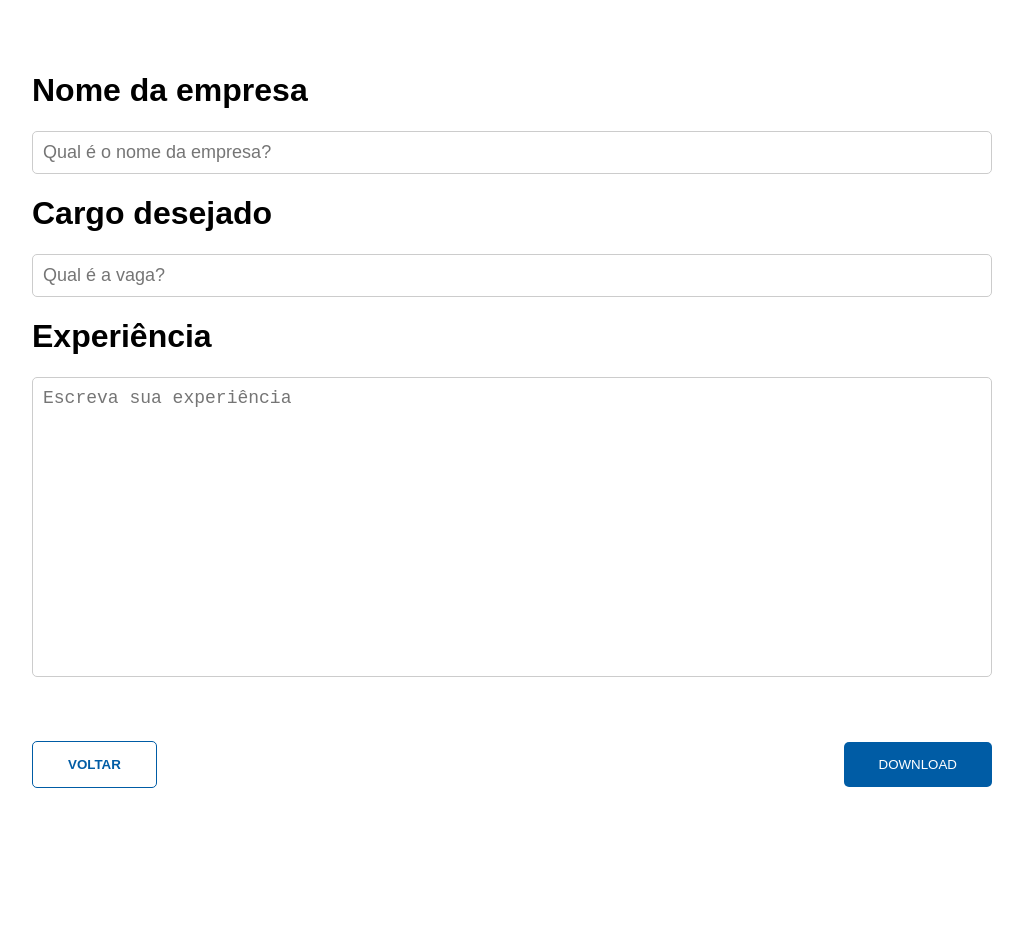
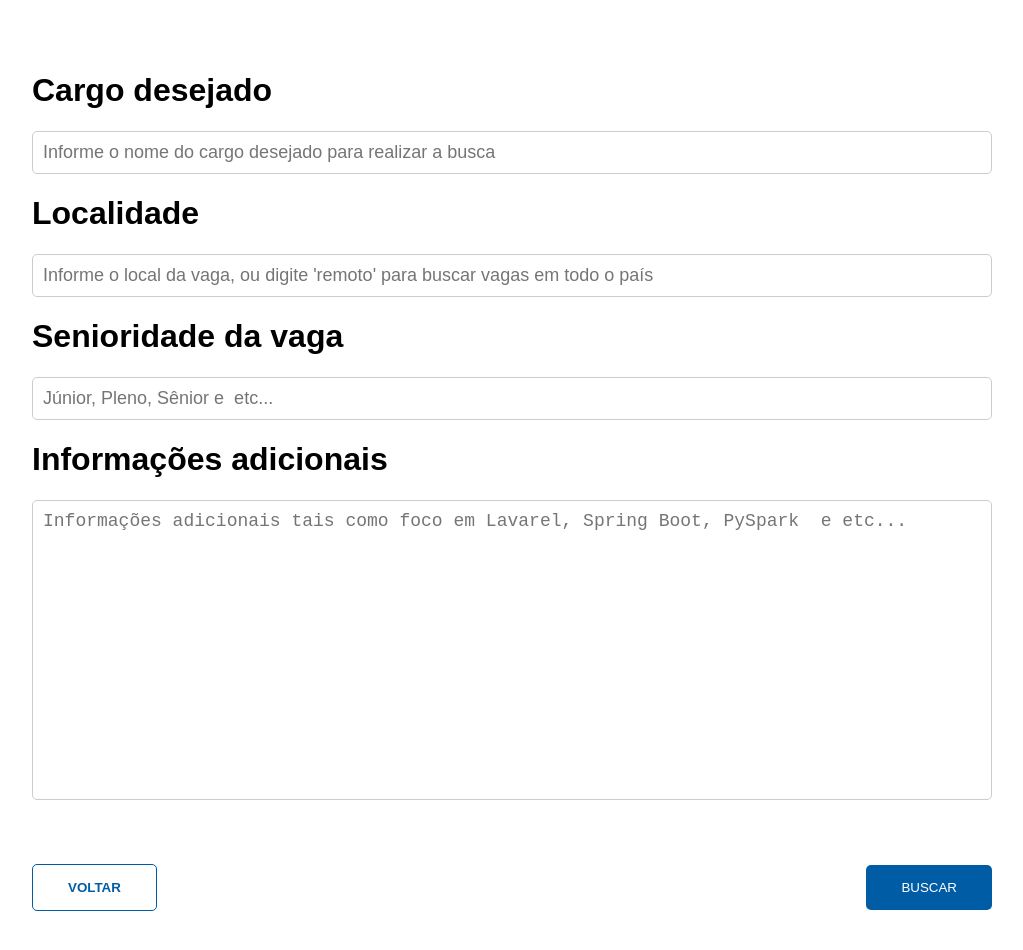
Before and after one commit to Curriculum-Vitae-AI/Curriculum-AI-FrontEnd, a React (Create React App) app: page /CartaDeMotivacao in a window 1280 px wide. Shown: the part 120-1070 px from the top of the page, without its empty margins (128-1151 px from the left). Before the commit the page ends 976 px from the top, so only its background shows below. Built offline with nearby package versions, Linux system fonts and the light colour scheme.

Commit message:
feat: adiciona pagina vagas

```diff
--- a/src/App.js
+++ b/src/App.js
@@ -2,13 +2,14 @@ import Navbar from './components/Navbar';
 import Home from './pages/Home';
 import Roadmap from './pages/Roadmap';
 import CartaDeMotivacao from './pages/CartaDeMotivacao';
+import Vagas from './pages/Vagas';
 import './App.css';
 
 function App() {
   return (
     <div>
       <Navbar/>
-      <CartaDeMotivacao/>
+      <Vagas/>
     </div>
 
   );
--- /dev/null
+++ b/src/pages/Vagas.js
@@ -0,0 +1,33 @@
+import "../styles/pages/Vagas.css";
+
+function Vagas(){
+    return(
+        <div className="Vagas">
+            <div>
+                <div>
+                    <h1>Cargo desejado</h1>
+                    <input placeholder="Informe o nome do cargo desejado para realizar a busca"/>
+                </div>
+                <div>
+                    <h1>Localidade</h1>
+                    <input placeholder="Informe o local da vaga, ou digite 'remoto' para buscar vagas em todo o país"/>
+                </div>
+                <div>
+                    <h1>Senioridade da vaga</h1>
+                    <input placeholder="Júnior, Pleno, Sênior e  etc..."/>
+                </div>
+                <div>
+                    <h1>Informações adicionais</h1>
+                    <textarea placeholder="Informações adicionais tais como foco em Lavarel, Spring Boot, PySpark  e etc..."></textarea>
+                </div>
+
+            </div>
+            <div className="botoes">
+                <button className="btnVoltar">VOLTAR</button>
+                <button className="btnDownload">BUSCAR</button>
+            </div>
+        </div>
+    );
+}
+
+export default Vagas;
--- /dev/null
+++ b/src/styles/pages/Vagas.css
@@ -0,0 +1,40 @@
+.Vagas {
+    display: flex;
+    flex-direction: column;
+    padding: 3rem 5rem;
+}
+
+textarea {
+    width: 100%;
+    height: 300px;
+    font-size: 18px;
+    padding: 10px;
+    border: 1px solid #ccc;
+    border-radius: 5px;
+    box-sizing: border-box;
+    outline: none;
+    resize: none;
+    transition: border-color 0.3s ease-in-out;
+}
+
+.botoes {
+    display: flex;
+    justify-content: space-between;
+    align-items: center;
+    margin-top: 60px;
+}
+
+.btnVoltar {
+    border: 0.5px solid rgba(0, 92, 165, 1);
+    font-weight: bolder;
+    border-radius: 5px;
+    color: rgba(0, 92, 165, 1);
+    padding: 15px 35px;
+}
+
+.btnDownload {
+    border-radius: 5px;
+    background-color: rgba(0, 92, 165, 1);
+    color: white;
+    padding: 15px 35px;
+}
```
